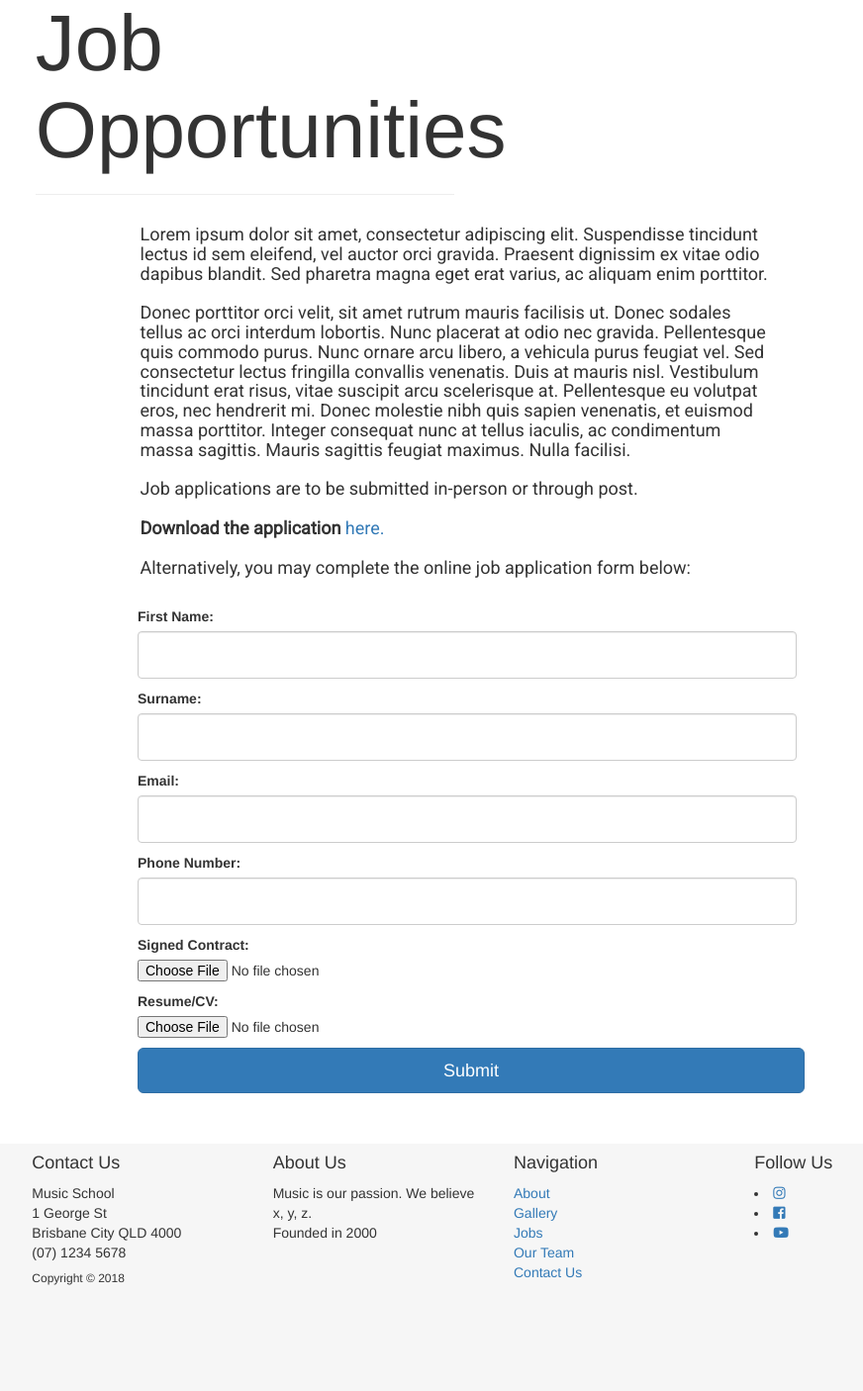
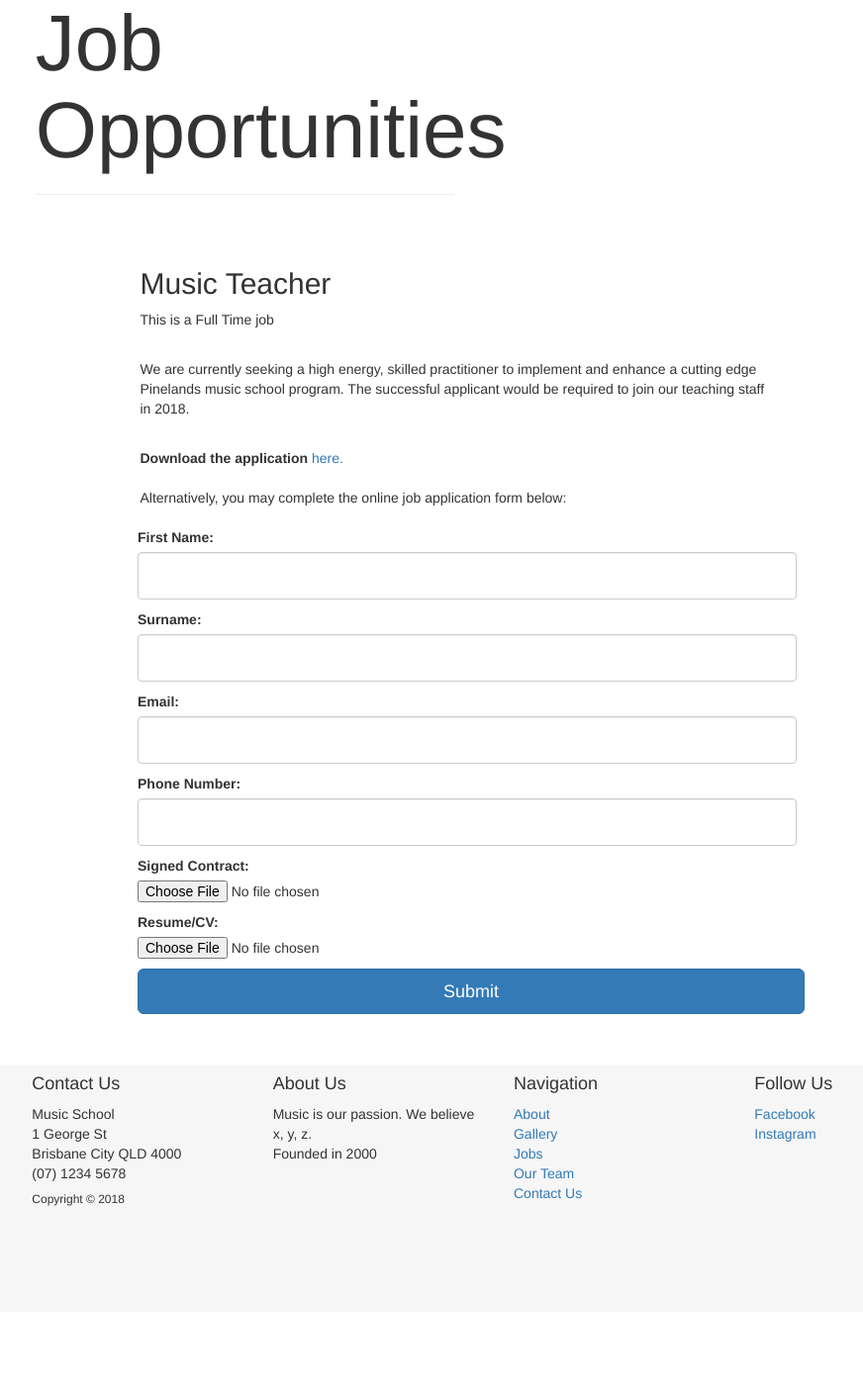
Before and after one commit to AaronChan42/ifb299-repository, a Django app: page /jobs/ in a window 1280 px wide. Shown: the part 140-1546 px from the top of the page at 99% size, without its empty margins (196-1068 px from the left). After the commit the page ends 1359 px from the top, so only its background shows below. Run offline with Django 3.2, Linux system fonts and the light colour scheme; some libraries are stand-ins or nearby versions.

Commit message:
final release

```diff
--- a/home/static/home/style.css
+++ b/home/static/home/style.css
@@ -77,7 +77,7 @@ body {
 }
 
 .gallery img:hover{
-	transform: scale(3.3);
+	transform: scale(2.2);
 }
 #loginPG {
     background-color: #f5f5f5;
--- a/home/templates/home/about.html
+++ b/home/templates/home/about.html
@@ -40,14 +40,14 @@
 
         <h2>Our Lessons</h2>
             <hr>
-            <h4 style="font-family: 'Roboto', sans-serif;">We offer a diverse range of lessons for children from the ages of 10 and above.<br><br>
+            <h4 style="font-family: 'Roboto', sans-serif;"><strong>We offer a diverse range of lessons for children from the ages of 10 and above.</strong><br><br>
             If you are looking for supportive, professional and engaging music lessons on your instrument, feel free to contact us and discuss how we can help you in detail.<br><br>
             We are also looking for energetic, enthusiastic teachers who are passionate about music and love music as much as we do.<br><br>
             Explore our site for more information on our teachers and lessons.</h4> <br>
 
         <h2>Principal's Message</h2>
             <hr>
-            <h4 style="font-family: 'Roboto', sans-serif;">We offer a diverse range of lessons for children from the ages of 10 and above.<br><br>
+            <h4 style="font-family: 'Roboto', sans-serif;"><strong>We offer a diverse range of lessons for children from the ages of 10 and above.</strong><br><br>
             If you are looking for supportive, professional and engaging music lessons on your instrument, feel free to contact us and discuss how we can help you in detail.<br><br>
             We are also looking for energetic, enthusiastic teachers who are passionate about music and love music as much as we do.<br><br>
             Explore our site for more information on our teachers and lessons.<br> <br>
--- a/home/templates/home/base.html
+++ b/home/templates/home/base.html
@@ -147,12 +147,12 @@
                 </ul>
             </div>
 
-            <div class="col-sm-2">
+			<div class="col-sm-2">
                 <h4>Follow Us</h4>
-                <li><a href="https://www.instagram.com/"><i class="fab fa-instagram"></i></a></li>
-                <li><a href="https://www.facebook.com/"><i class="fab fa-facebook-square"></i></a></li>
-                <li><a href="https://www.youtube.com/"><i class="fab fa-youtube"></i></a></li>
+                <a href="#">Facebook</a><br>
+                <a href="#">Instagram</a>
             </div>
+
 
         </div>
 
--- a/home/templates/home/jobs.html
+++ b/home/templates/home/jobs.html
@@ -14,15 +14,14 @@
 
     <div class="row">
         <div class="col-md-6 col-md-offset-3">
-            <h4 style="font-family: 'Roboto', sans-serif;">Lorem ipsum dolor sit amet, consectetur adipiscing elit.
-                Suspendisse tincidunt lectus id sem eleifend, vel auctor orci gravida.
-                Praesent dignissim ex vitae odio dapibus blandit. Sed pharetra magna eget erat varius, ac aliquam enim porttitor. <br> <br>
-                Donec porttitor orci velit, sit amet rutrum mauris facilisis ut. Donec sodales tellus ac orci interdum lobortis. Nunc placerat at odio nec gravida.
-                Pellentesque quis commodo purus. Nunc ornare arcu libero, a vehicula purus feugiat vel.
-                Sed consectetur lectus fringilla convallis venenatis. Duis at mauris nisl. Vestibulum tincidunt erat risus, vitae suscipit arcu scelerisque at.
-                Pellentesque eu volutpat eros, nec hendrerit mi. Donec molestie nibh quis sapien venenatis, et euismod massa porttitor.
-                Integer consequat nunc at tellus iaculis, ac condimentum massa sagittis. Mauris sagittis feugiat maximus. Nulla facilisi.<br><br>
-                Job applications are to be submitted in-person or through post. <br><br>
+            <h4 style="font-family: 'Roboto', sans-serif;">
+
+			<h2><br>Music Teacher</br></h2>
+
+			<p>This is a Full Time job</p><br>
+				<p>We are currently seeking a high energy, skilled practitioner to implement and enhance a cutting edge Pinelands
+				music school program. The successful applicant would be required to join our teaching staff in 2018. </p><br>
+
                 <strong>Download the application </strong><a href="{% static 'home/studentC.pdf' %}" target="_blank">here.</a><br><br>
                 Alternatively, you may complete the online job application form below:</h4>
         </div>
```
Also changed, not shown: home/templates/home/enrol.html (+2 -6 lines), home/templates/home/gallery.html (+2 -5 lines), home/templates/home/team.html (+6 -6 lines), db.sqlite3 (added), media/螢幕快照_2018-05-03_上午10.59.25.png (added), media/螢幕快照_2018-05-03_上午10.59.25_9dtpsEa.png (added), teacher/__init__.py (added), 2 other files.
